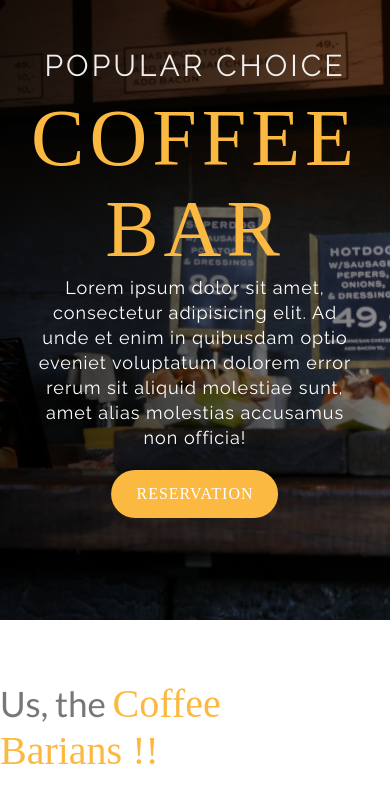
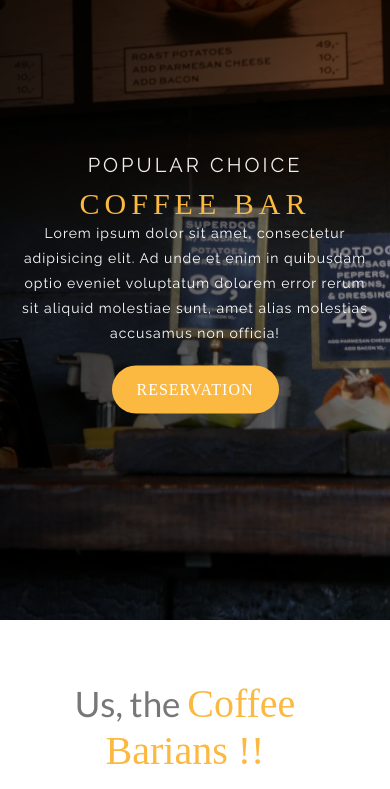
Before and after one commit to webtech-coding/coffee-corner, a website: page index.html in a window 390 px wide. Shown: the part 55-844 px from the top of the page. Drawn offline with nearby package versions, Linux system fonts and the light colour scheme; some packages are replaced by stand-ins of ours; a web font is replaced by a local one.

Commit message:
responsiveness

```diff
--- a/sass/component/_description.scss
+++ b/sass/component/_description.scss
@@ -3,13 +3,16 @@
     &__text{
         color: $grey-dark-2;
         margin-top: 2rem;
+        @include Responsive(tab-port){
+            text-align: center;
+            padding:0 3rem;
+        }
 
         &--header{
             .title{
                 font-size: 3.5rem;
                 margin: 2rem;
                 margin-left: 0rem;
-
 
                 &-main{
                     color: $page-primary-color;
@@ -29,11 +32,18 @@
     &__image{
         text-align: right;
         margin-top: 3.5rem;
-        &--img{
-            width:45rem;
 
+        &-img{
+
+            @include Responsive(tab-port){
+                width: 50%;
+                text-align: center;
+
+            }
+            @include Responsive(phone){
+                width: 50%;
+                text-align: center;
+            }
         }
-
-
     }
 }
--- a/sass/component/_frontinfo.scss
+++ b/sass/component/_frontinfo.scss
@@ -3,6 +3,17 @@
     top:50%;
     left:50%;
     transform: translate(-50%,-50%);
+    @include Responsive(tab-port){
+        width: 80%;
+        text-align: center;
+        padding:2rem;
+    }
+    @include Responsive(phone){
+        width: 100%;
+        text-align: center;
+        padding:2rem;
+    }
+
     &__header{
         text-align: center;
         &--primary{
@@ -12,6 +23,14 @@
             font-weight: 100;
             letter-spacing: 3px;
             text-transform: uppercase;
+
+            @include Responsive(tab-port){
+                font-size: 2.5rem;
+            }
+
+            @include Responsive(phone){
+                font-size: 2rem;
+            }
         }
         &--secondary{
             color: $page-primary-color;
@@ -20,6 +39,18 @@
             margin-top: 1rem;
             letter-spacing: 5px;
             font-family: "Yatra One";
+
+            @include Responsive(tab-land){
+                font-size: 4rem;
+            }
+
+            @include Responsive(tab-port){
+                font-size: 4rem;
+            }
+
+            @include Responsive(phone){
+                font-size: 3rem;
+            }
         }
         &--text{
             color: #fff;
@@ -28,6 +59,13 @@
             letter-spacing: .1rem;
             font-family: "Raleway";
             margin-bottom:2rem;
+
+            @include Responsive(tab-port){
+                font-size: 1.6rem;
+            }
+            @include Responsive(phone){
+                font-size: 1.4rem;
+            }
         }
         &--btn{
             outline: none;
--- a/sass/component/_model.scss
+++ b/sass/component/_model.scss
@@ -26,7 +26,6 @@
         position: absolute;
         padding:10rem;
         width: 75%;
-
         top: 50%;
         left: 50%;
         transform: translate(-50%,-50%);
--- a/sass/component/_special.scss
+++ b/sass/component/_special.scss
@@ -7,6 +7,11 @@
             font-size: 2.5rem;
             font-family: "Raleway";
             letter-spacing: .1rem;
+            @include Responsive(tab-port){
+               font-size: 2rem;
+               text-align: center;
+            }
+
         }
         &--secondary{
             font-size: 3.5rem;
@@ -15,6 +20,14 @@
             font-family: "Varela";
             color:$grey-dark-2;
             text-transform: uppercase;
+
+            @include Responsive(tab-port){
+                font-size: 3rem;
+
+            }
+            @include Responsive(phone){
+                font-size: 3rem;
+            }
         }
     }
     &__design{
@@ -45,6 +58,10 @@
             margin-bottom: 2rem;
             text-align: center;
             color:$grey-dark-2;
+            @include Responsive(tab-port){
+                padding:0 2rem;
+                text-align:justify;
+            }
     }
 
     &__food{
--- a/sass/layout/_grid.scss
+++ b/sass/layout/_grid.scss
@@ -25,8 +25,13 @@
     .col-1-of-3{
         width: calc((100% - 2 * #{$gutter-horizontal})/3);
 
+        @include Responsive(tab-port){
+            width: 100%;
+            text-align: center;
+        }
         @include Responsive(phone){
             width: 100%;
+            text-align: center;
         }
 
     }
@@ -42,6 +47,12 @@
     }
     .col-2-of-3{
         width: calc(2 * ((100% - 2 * #{$gutter-horizontal})/3) + #{$gutter-horizontal});
+        @include Responsive(tab-port){
+            width: 100%;
+        }
+        @include Responsive(phone){
+            width: 100%;
+        }
     }
     .col-2-of-4{
         width: calc(2 * ((100% - 3 * #{$gutter-horizontal})/4) + #{$gutter-horizontal});
```
Also changed, not shown: css/main.css.
